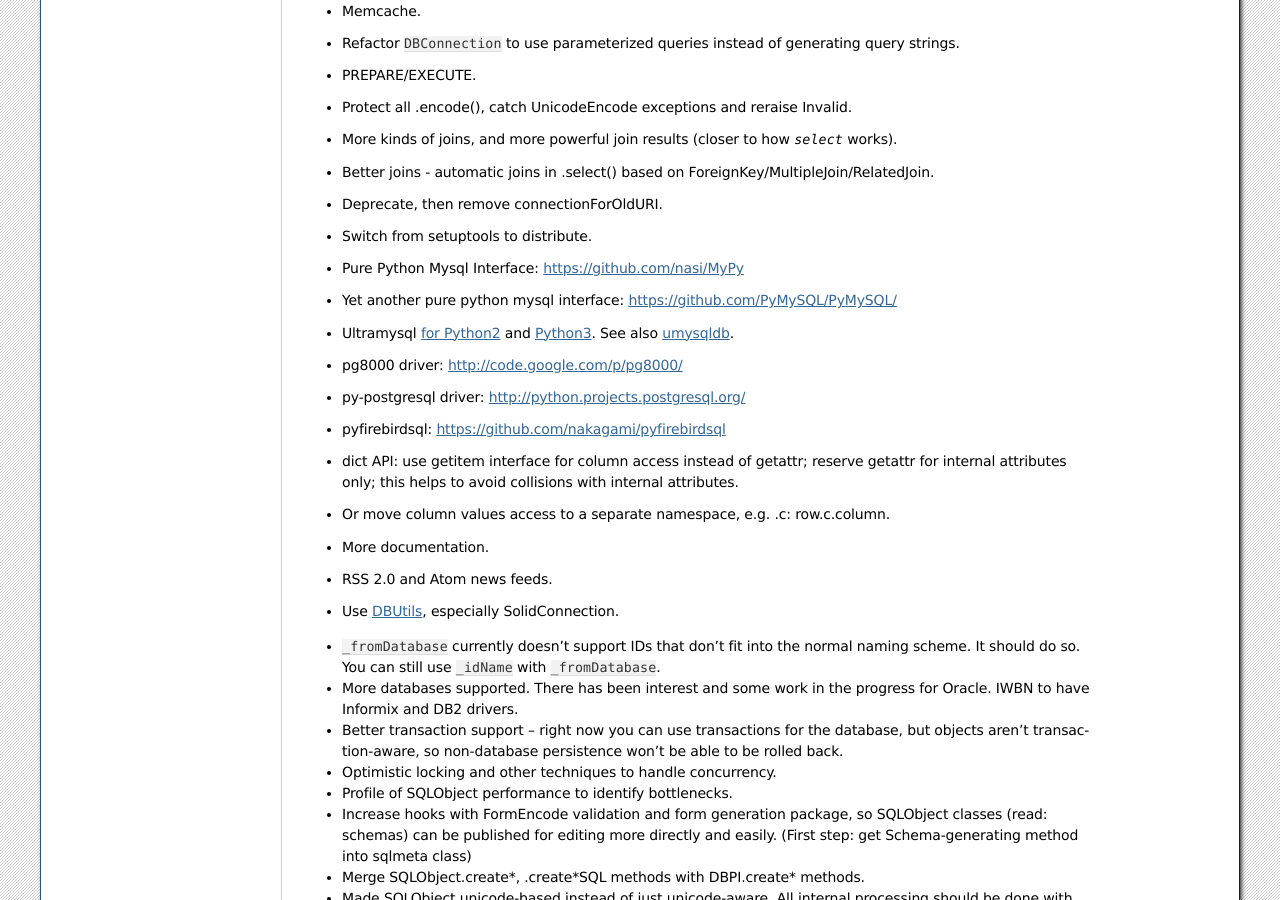
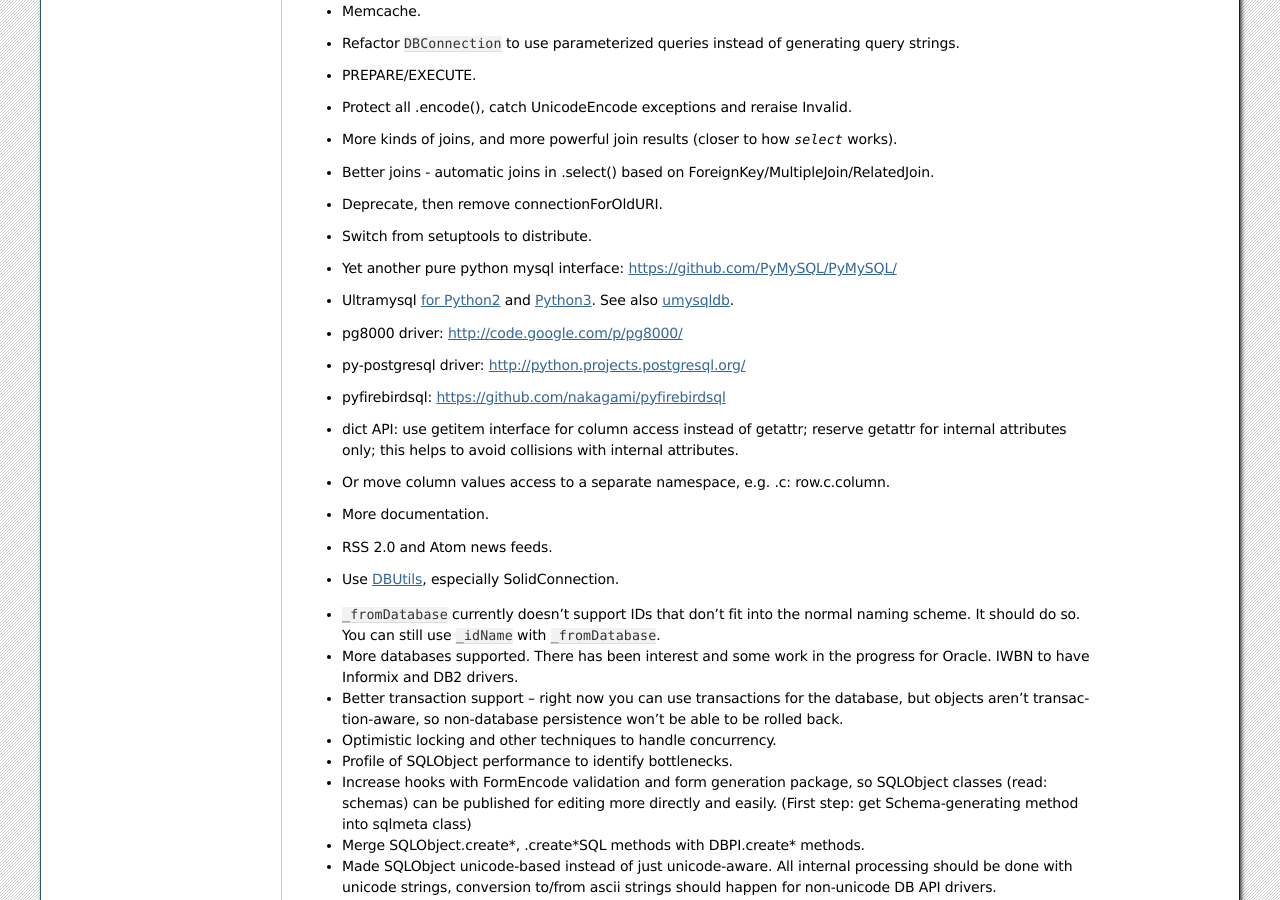
Before and after one commit to sqlobject/sqlobject, a Sphinx documentation site: the page built from docs/TODO.rst, in a window 1280 px wide and 900 px high, scrolled down 864 px. Built offline with Sphinx 7.4.7, drawn with Linux system fonts in a browser that asks for light colours.

Commit message:
TODO: remove MyPy
Seems to be unmaintained; last updated in 2012.
Also it's python 2 only.

[skip ci]

```diff
--- a/docs/TODO.rst
+++ b/docs/TODO.rst
@@ -68,8 +68,6 @@
 
 * Switch from setuptools to distribute.
 
-* Pure Python Mysql Interface: https://github.com/nasi/MyPy
-
 * Yet another pure python mysql interface: https://github.com/PyMySQL/PyMySQL/
 
 * Ultramysql `for Python2 <https://github.com/esnme/ultramysql>`_ and
```
